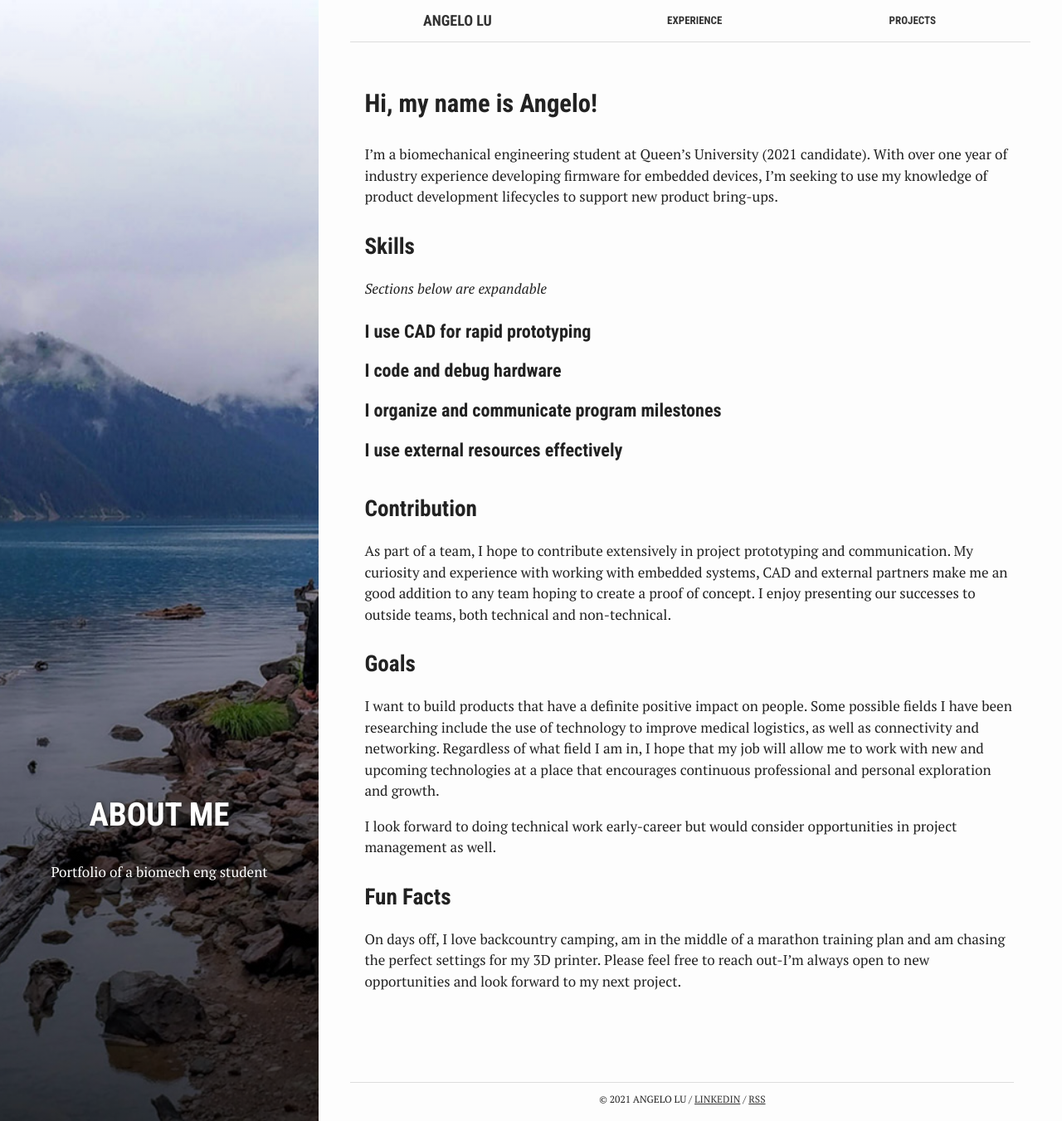
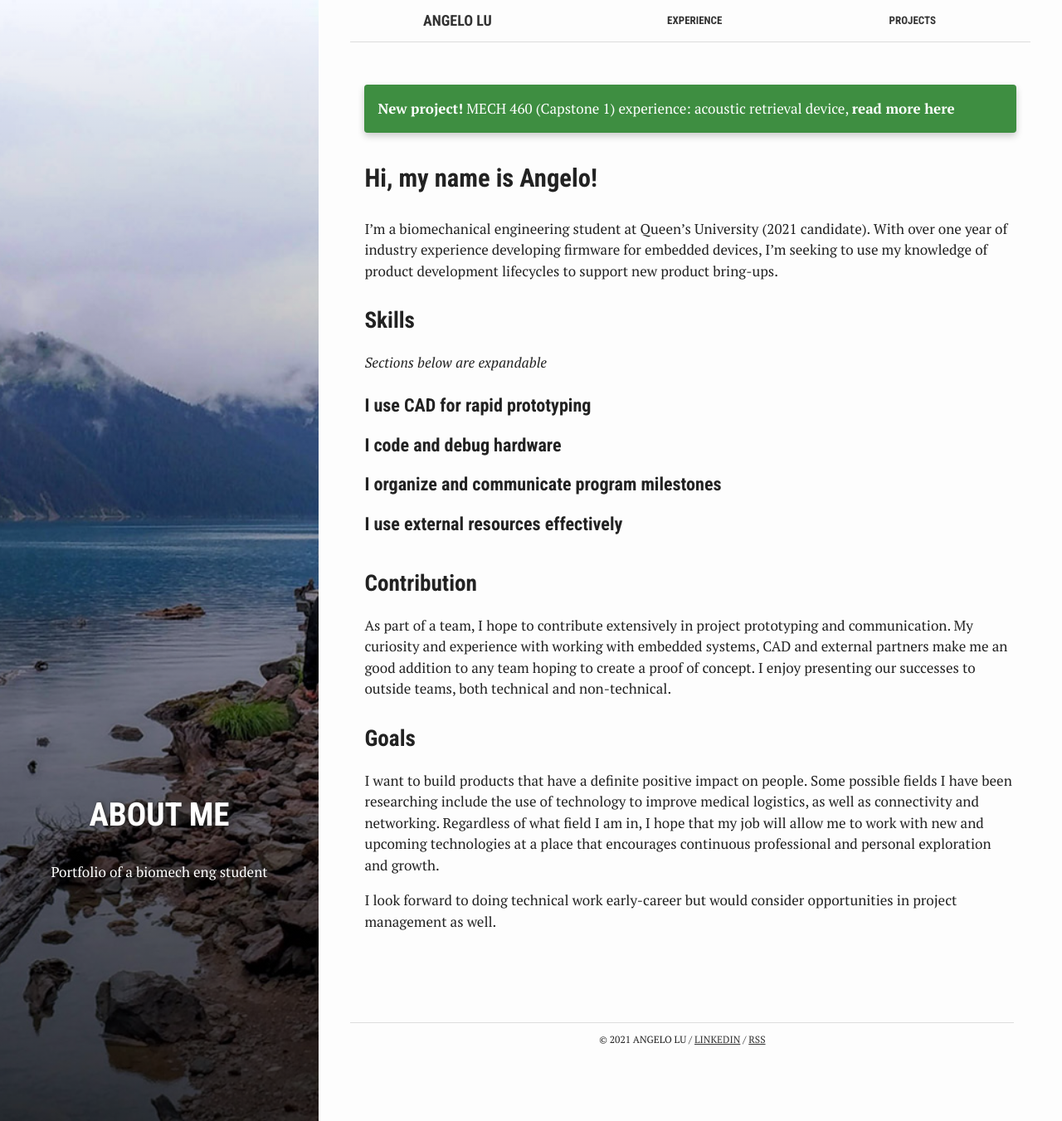
Before and after one commit to angelolu/angelolu.github.io, a Jekyll site: the page built from index.md, in a window 1280 px wide and 1351 px high. Shown: the whole window at 83% size. Built offline with Jekyll 4.4.1, drawn with Linux system fonts in a browser that asks for light colours.

Commit message:
temp: add Acoustic Retrieval Device
This commit adds the background section for the Acoustic Retrieval
Device project page and a banner on the home page that links to it.

Squash with commit that adds personal reflection when completed.

```diff
--- /dev/null
+++ b/_posts/2021-01-01-acoustic-retrival.md
@@ -0,0 +1,33 @@
+---
+layout: project
+bg: "460iso.png"
+cardbg: "mech460acoustic.gif"
+title:  "Acoustic Retrieval Device"
+crawlertitle: "Acoustic Retrieval Device - Angelo Lu"
+summary: "Sensor resurfacing device with surface locating capabilities"
+excerpt: "'Ropeless' acoustic-activated retrieval of submerged Arctic sensors"
+date:   2021-01-01 10:00:00 +0500
+categories: projects
+tags: 'projects'
+author: angelo lu
+tech: ['Coursework', 'MECH 460', 'CAD']
+---
+##### Coursework (MECH 460 - Capstone 1)
+
+
+### Background
+The design of this device occurred over one semester (four months) and was undertaken with four other individuals in the course.
+
+<img src="/assets/images/460iso.png" alt="isometric view of acoustic retrieval device" style="width:90%;max-width:650px;"/>
+
+This device aims to be a cost-effective solution for researchers performing longer-term (<= 12 mo.) Arctic lake monitoring. Traditional sensor systems are prone to sensor movement and loss in winter months due to ice floes forming around recovery buoys. This design only surfaces a buoy at the researchers request (or for one of the failsafe criteria), limiting movement and maximizing data integrity throughout deployment.
+
+<img src="/assets/images/460top.png" alt="top view of acoustic retrieval device" style="width:90%;max-width:600px;"/>
+
+For underwater communication, the system uses a modified [ahoi acoustic modem](http://bcrenner.de/?ahoi-modem) ([DOI](https://dl.acm.org/doi/10.1145/3376921)). At the surface, the system uses LoRa and a GPS module for communication and localization, respectively.
+
+<img src="/assets/images/460elec.png" alt="three PCBs, including custom designed PCB" style="width:90%;max-width:600px;"/>
+*(Centre, in purple) custom designed PCB, in the form factor of other [ahoi PCBs](https://collaborating.tuhh.de/smartport/public/ahoi/hardware), containing the LoRa and GPS modules and antenna plugs.*
+
+[//]: <> ### Reflection
+[//]: <> Throughout this project I
--- a/assets/_sass/_layout.scss
+++ b/assets/_sass/_layout.scss
@@ -183,7 +183,7 @@ a {
 .sidebar,
 .cover {
   width: 100%;
-  height: 100vh;
+  height: 85vh;
 }
 
 
--- a/assets/css/main.scss
+++ b/assets/css/main.scss
@@ -13,3 +13,33 @@
   "media-queries",
   "syntax-highlighting"
 ;
+
+.new-banner {
+  background-color: #3e8e41;
+  box-shadow: 0 4px 8px 0 rgba(0,0,0,0.2);
+  transition: 0.3s;
+  margin: 0 0 32px 0;
+  padding: 16px 16px;
+  color: white;
+  border-radius: 4px;
+}
+
+.new-banner a:link {
+  text-decoration: none;
+  color: white;
+}
+
+.new-banner a:visited {
+  text-decoration: none;
+  color: white;
+}
+
+.new-banner a:hover {
+  text-decoration: underline;
+  color: white;
+}
+
+.new-banner a:active {
+  text-decoration: underline;
+  color: white;
+}
--- a/index.md
+++ b/index.md
@@ -5,6 +5,8 @@ crawlertitle: "Home - Angelo Lu"
 title: "About Me"
 summary: "Portfolio of a biomech eng student"
 ---
+<div class="new-banner"><a href="/projects/acoustic-retrival/"><b>New project!</b> MECH 460 (Capstone 1) experience: acoustic retrieval device, <b>read more here</b></a></div>
+
 ## Hi, my name is Angelo!
 
 I'm a biomechanical engineering student at Queen's University (2021 candidate). With over one year of industry experience developing firmware for embedded devices, I'm seeking to use my knowledge of product development lifecycles to support new product bring-ups.
@@ -65,5 +67,5 @@ I want to build products that have a definite positive impact on people. Some po
 
 I look forward to doing technical work early-career but would consider opportunities in project management as well.
 
-### Fun Facts
-On days off, I love backcountry camping, am in the middle of a marathon training plan and am chasing the perfect settings for my 3D printer. Please feel free to reach out-I’m always open to new opportunities and look forward to my next project.
+[//]: <> ### Fun Facts
+[//]: <> On days off, I love backcountry camping, am in the middle of a marathon training plan and am chasing the perfect settings for my 3D printer. Please feel free to reach out-I’m always !open to new opportunities and look forward to my next project.
```
Also changed, not shown: assets/images/460elec.png (added), assets/images/460iso.png (added), assets/images/460top.png (added), 1 other file.
